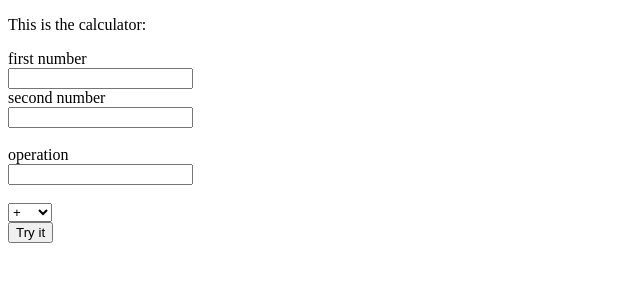
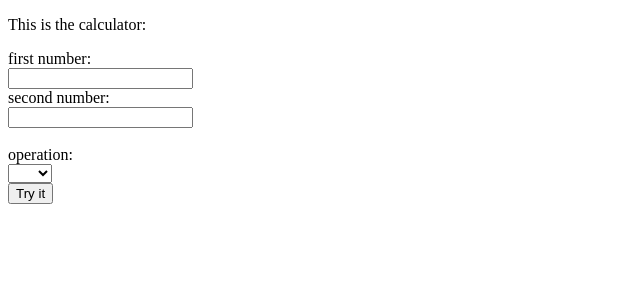
Before and after one commit to lucasser/My-stuff, a plain HTML site: page calculator.html in a window 1280 px wide. Shown: the whole page, without its empty margins (0-640 px from the left). Drawn offline with Linux system fonts and the light colour scheme.

Commit message:
even more updates

```diff
--- a/calculator.html
+++ b/calculator.html
@@ -7,13 +7,13 @@
     <p id="o">This is the calculator:
     </p>
     <form id="thing" action="javascript:alert('tutu')">
-      <label for="firstn">first number</label><br>
+      <label for="firstn">first number:</label><br>
       <input type="text" id="firstn" name="firstn" value=""><br>
-      <label for="lastn">second number</label><br>
+      <label for="lastn">second number:</label><br>
       <input type="text" id="lastn" name="lastn" value=""><br><br>
-      <label for="op">operation</label><br>
-      <input type="text" id="op" name="op" value=""><br><br>
+      <label for="op">operation:</label><br>
       <select id="op" name="operation">
+      <option value=""></option>
       <option value="">+</option>
       <option value="">*</option>
       <option value="">gcd</option>
```
